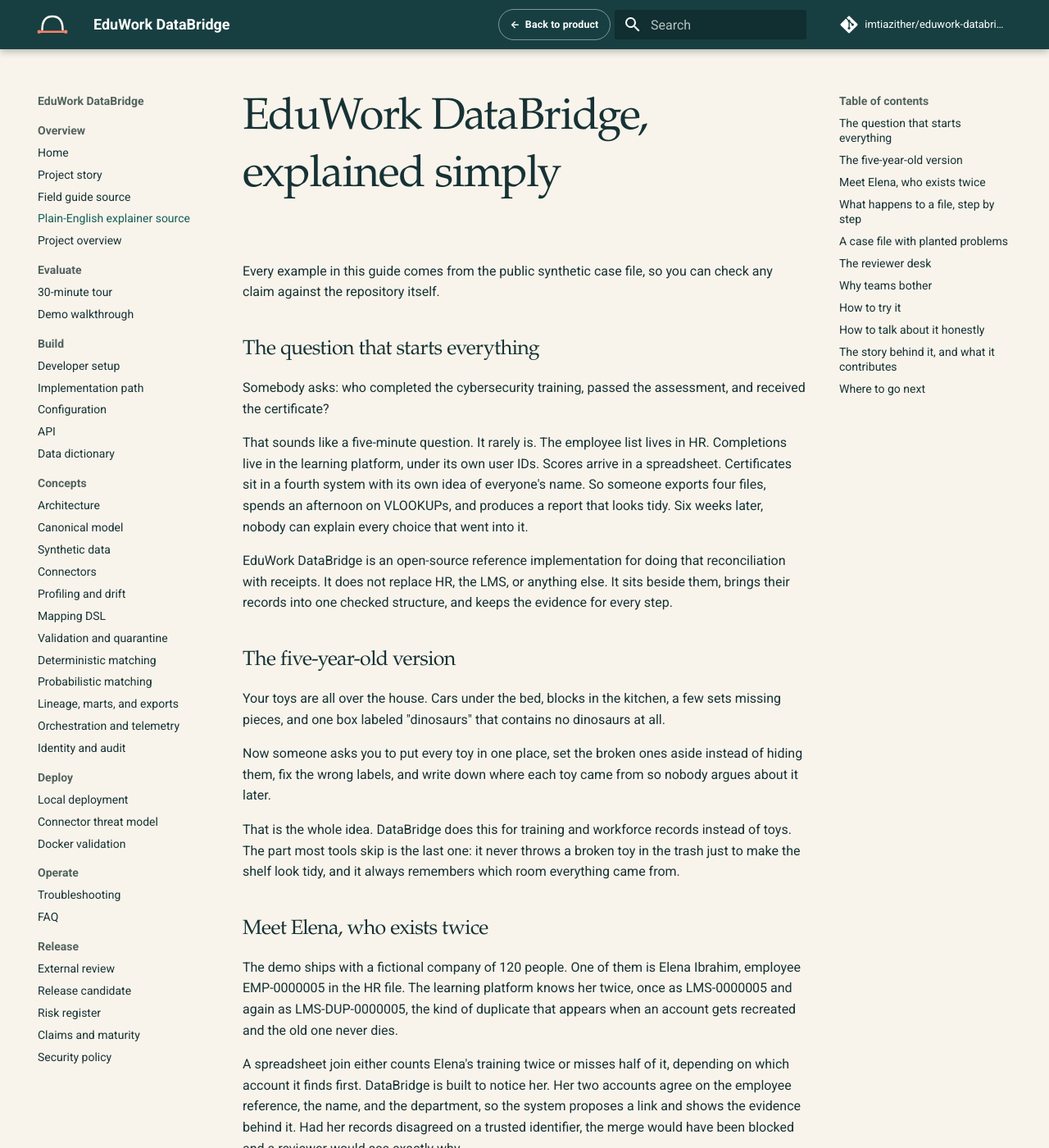
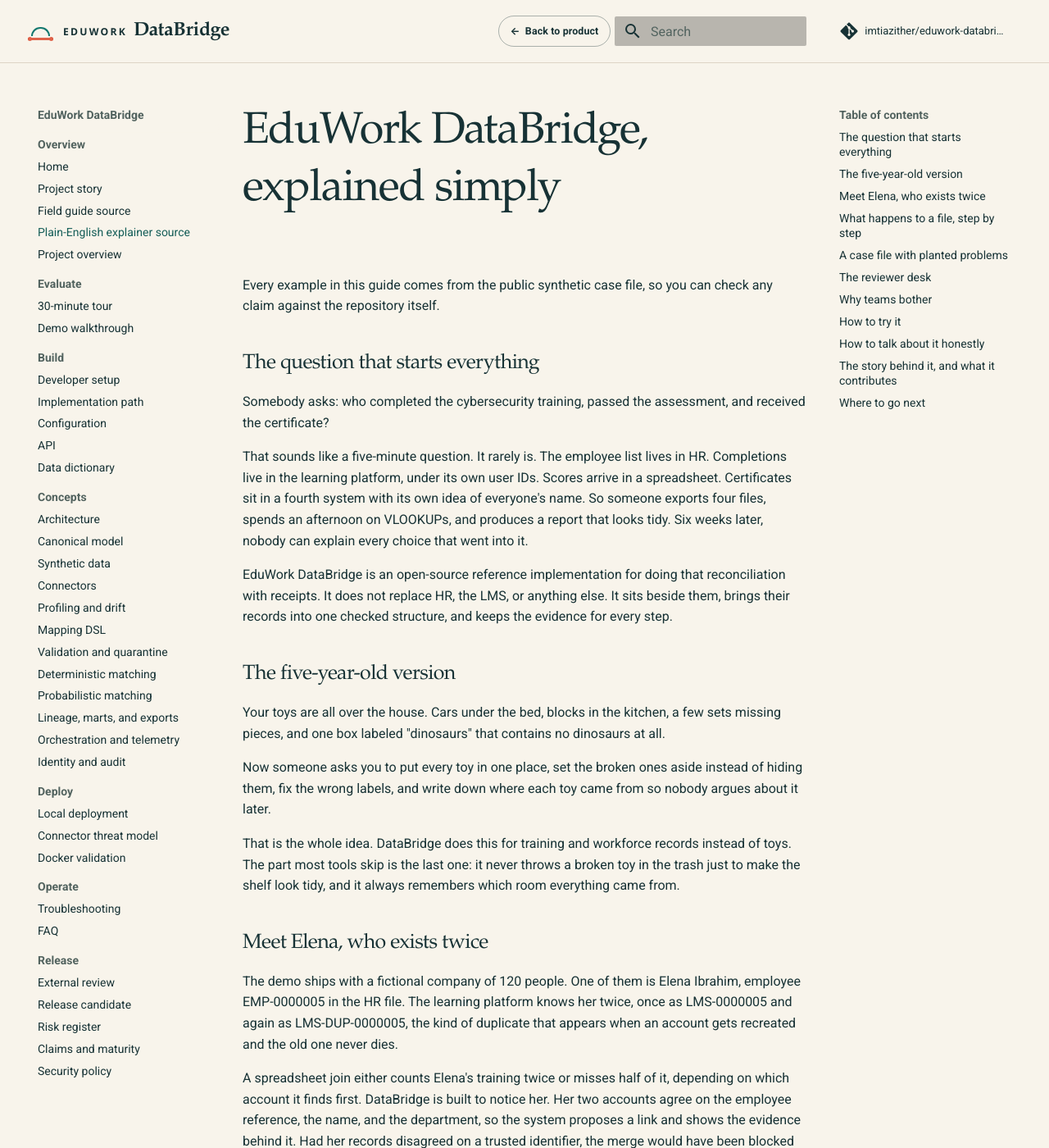
Before and after one commit to imtiazither/eduwork-databridge, an MkDocs documentation site: the page built from docs/EduWork_DataBridge_Explanation_ELI5.md, in a window 1280 px wide and 1400 px high. Shown: the whole window at 82% size. Built offline with MkDocs 1.6.1 and Material for MkDocs 9.7.7, drawn with Linux system fonts in a browser that asks for light colours; comment, search, counter and statistics services are not loaded.

Commit message:
docs: align header branding with product site

```diff
--- /dev/null
+++ b/docs/overrides/partials/databridge-wordmark.html
@@ -0,0 +1,5 @@
+<i class="databridge-bridge-mark" aria-hidden="true"><span></span><span></span></i>
+<span class="databridge-wordmark-text">
+  <small>EDUWORK</small>
+  <b>DataBridge</b>
+</span>
--- a/docs/overrides/partials/header.html
+++ b/docs/overrides/partials/header.html
@@ -7,34 +7,18 @@
 {% endif %}
 <header class="{{ class }}" data-md-component="header">
   <nav class="md-header__inner md-grid" aria-label="{{ lang.t('header') }}">
-    <a href="{{ config.extra.homepage | d(nav.homepage.url, true) | url }}" title="Back to the EduWork DataBridge product site" class="md-header__button md-logo" aria-label="Back to the EduWork DataBridge product site" data-md-component="logo">
-      {% include "partials/logo.html" %}
+    <a href="{{ config.extra.homepage | d(nav.homepage.url, true) | url }}" title="Back to the EduWork DataBridge product site" class="databridge-wordmark" aria-label="Back to the EduWork DataBridge product site" data-md-component="logo">
+      {% include "partials/databridge-wordmark.html" %}
     </a>
     <label class="md-header__button md-icon" for="__drawer">
       {% set icon = config.theme.icon.menu or "material/menu" %}
       {% include ".icons/" ~ icon ~ ".svg" %}
     </label>
-    <div class="md-header__title" data-md-component="header-title">
-      <div class="md-header__ellipsis">
-        <div class="md-header__topic">
-          <span class="md-ellipsis">
-            {{ config.site_name }}
-          </span>
-        </div>
-        <div class="md-header__topic" data-md-component="header-topic">
-          <span class="md-ellipsis">
-            {% if page.meta and page.meta.title %}
-              {{ page.meta.title }}
-            {% else %}
-              {{ page.title }}
-            {% endif %}
-          </span>
-        </div>
-      </div>
-    </div>
+    <div class="databridge-header-spacer" aria-hidden="true"></div>
     <a href="{{ config.extra.homepage }}" class="md-header__button databridge-product-link" title="Back to the EduWork DataBridge product site" aria-label="Back to the EduWork DataBridge product site">
       <span aria-hidden="true">←</span>
-      <span>Back to product</span>
+      <span class="databridge-product-link__full">Back to product</span>
+      <span class="databridge-product-link__short">Product</span>
     </a>
     {% if config.theme.palette %}
       {% if not config.theme.palette is mapping %}
--- a/docs/stylesheets/extra.css
+++ b/docs/stylesheets/extra.css
@@ -14,24 +14,98 @@
 }
 
 .md-header {
-  background: #173f41;
+  --md-primary-bg-color: #173235;
+  --md-primary-bg-color--light: #52635f;
+  background: rgba(248, 244, 235, 0.96);
+  border-bottom: 1px solid #ddd4c5;
+  box-shadow: none;
+  color: #173235;
+  backdrop-filter: blur(18px);
 }
 
-.md-header__button.md-logo {
-  padding: 0.3rem;
+.md-header__inner {
+  min-height: 3.8rem;
 }
 
-.md-header__button.md-logo img,
-.md-header__button.md-logo svg {
-  width: 2rem;
-  height: 2rem;
+.databridge-header-spacer {
+  flex-grow: 1;
+}
+
+.databridge-wordmark {
+  align-items: center;
+  color: #173235;
+  display: inline-flex;
+  flex-shrink: 0;
+  gap: 12px;
+  text-decoration: none;
+}
+
+.databridge-wordmark-text {
+  align-items: baseline;
+  display: flex;
+  gap: 8px;
+}
+
+.databridge-wordmark-text small {
+  font-family: "Avenir Next", Avenir, "Segoe UI", sans-serif;
+  font-size: 0.61rem;
+  font-weight: 900;
+  letter-spacing: 0.18em;
+}
+
+.databridge-wordmark-text b {
+  font-family: Charter, "Iowan Old Style", "Palatino Linotype", Georgia, serif;
+  font-size: 1.17rem;
+  letter-spacing: -0.02em;
+}
+
+.databridge-bridge-mark {
+  border-bottom: 3px solid #df6249;
+  display: inline-block;
+  height: 22px;
+  position: relative;
+  width: 31px;
+}
+
+.databridge-bridge-mark::before {
+  border: 2px solid #13786f;
+  border-bottom: 0;
+  border-radius: 20px 20px 0 0;
+  bottom: 2px;
+  content: "";
+  height: 11px;
+  left: 4px;
+  position: absolute;
+  right: 4px;
+}
+
+.databridge-bridge-mark span {
+  background: #df6249;
+  border-radius: 50%;
+  bottom: -4px;
+  height: 5px;
+  position: absolute;
+  width: 5px;
+}
+
+.databridge-bridge-mark span:first-child {
+  left: 0;
+}
+
+.databridge-bridge-mark span:last-child {
+  right: 0;
+}
+
+.databridge-wordmark:focus-visible {
+  outline: 3px solid #e2b94f;
+  outline-offset: 4px;
 }
 
 .md-header__button.databridge-product-link {
   align-items: center;
-  border: 1px solid rgba(255, 255, 255, 0.45);
+  border: 1px solid rgba(23, 50, 53, 0.35);
   border-radius: 999px;
-  color: #fff;
+  color: #173235;
   display: inline-flex;
   flex-shrink: 0;
   font-size: 0.62rem;
@@ -57,12 +131,42 @@
   outline-offset: 2px;
 }
 
+.databridge-product-link__short {
+  display: none;
+}
+
 @media screen and (max-width: 44.984375em) {
+  .md-header__inner {
+    min-height: 3.25rem;
+  }
+
+  .databridge-wordmark {
+    gap: 8px;
+  }
+
+  .databridge-wordmark-text small {
+    display: none;
+  }
+
   .md-header__button.databridge-product-link {
     font-size: 0.56rem;
     gap: 0.22rem;
     height: 1.7rem;
     padding: 0 0.48rem;
+  }
+}
+
+@media screen and (max-width: 32.5em) {
+  .databridge-product-link__full {
+    display: none;
+  }
+
+  .databridge-product-link__short {
+    display: inline;
+  }
+
+  .databridge-wordmark-text b {
+    font-size: 1rem;
   }
 }
 
```
